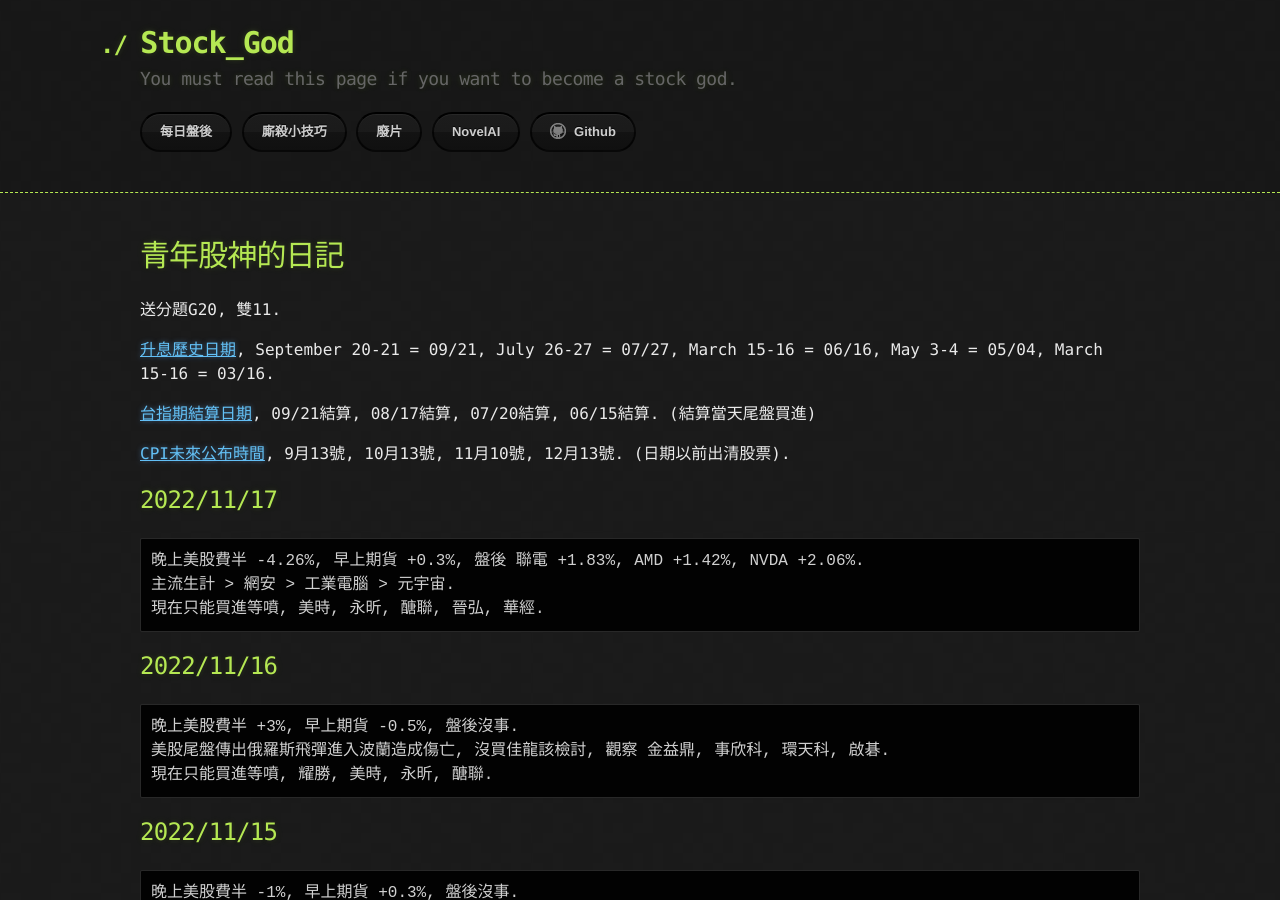
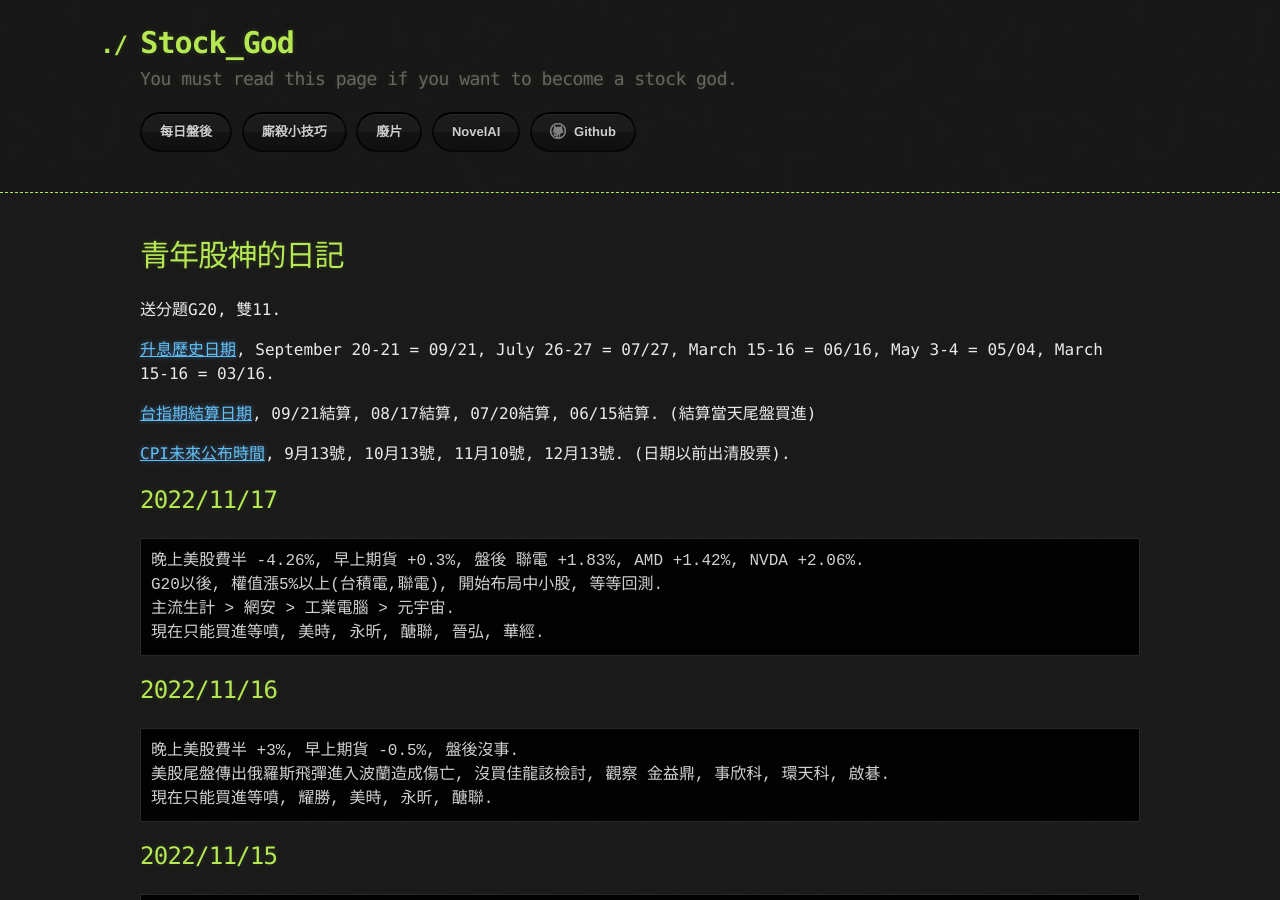
Before and after one commit to lepg5487/Stock_God, a Jekyll site: the page built from index.md, in a window 1280 px wide and 900 px high. Built offline with Jekyll 4.4.1, drawn with Linux system fonts in a browser that asks for light colours; our own code applies the rules of GitHub Pages for plain Markdown files.

Commit message:
Update index.md

````diff
--- a/index.md
+++ b/index.md
@@ -15,6 +15,7 @@ layout: testlayouts
 ## 2022/11/17
 ```
 晚上美股費半 -4.26%, 早上期貨 +0.3%, 盤後 聯電 +1.83%, AMD +1.42%, NVDA +2.06%.
+G20以後, 權值漲5%以上(台積電,聯電), 開始布局中小股, 等等回測.
 主流生計 > 網安 > 工業電腦 > 元宇宙.
 現在只能買進等噴, 美時, 永昕, 醣聯, 晉弘, 華經.
 ```
````
